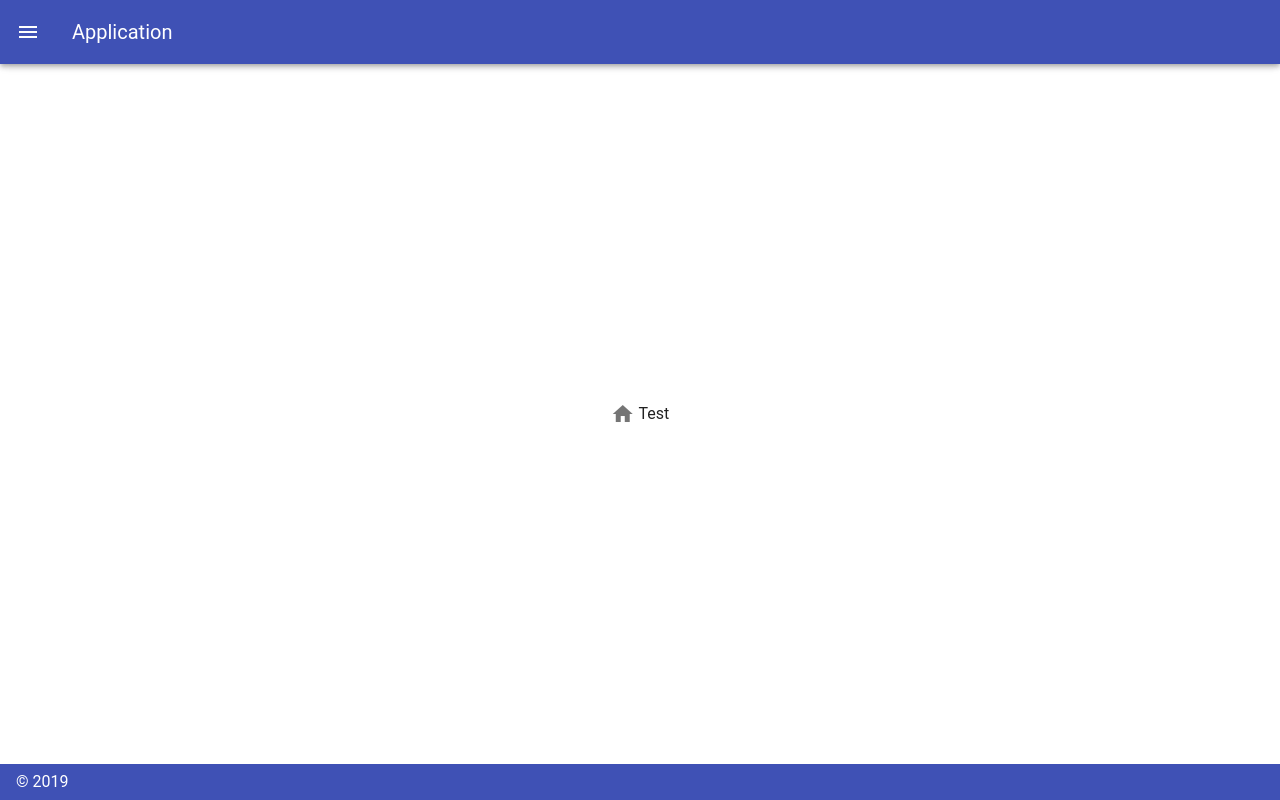
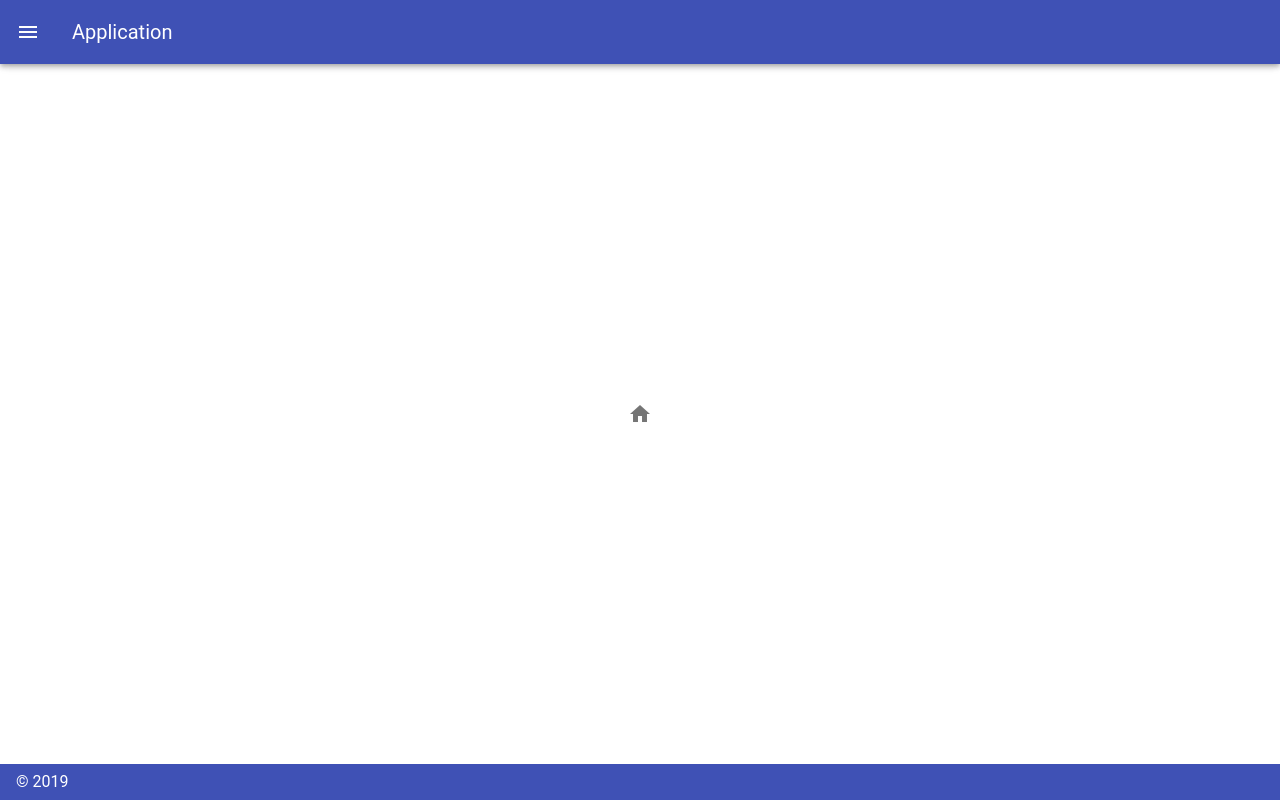
Before and after one commit to mschwebler-tgm/VueBasicsWorkshop, a Vue app: page / in a window 1280 px wide. Built offline with nearby package versions, Linux system fonts and the light colour scheme; a small style sheet from the web is missing.

Commit message:
Adds playground component.

```diff
--- a/src/App.vue
+++ b/src/App.vue
@@ -31,8 +31,7 @@
                 <v-layout align-center
                           justify-center>
                     <v-flex text-center>
-                        <v-icon>home</v-icon>
-                        Test
+                      <playground></playground>
                     </v-flex>
                 </v-layout>
             </v-container>
@@ -44,9 +43,11 @@
 </template>
 
 <script>
+    import Playground from "./components/Playground";
     export default {
         name: 'App',
-        data: () => ({
+      components: {Playground},
+      data: () => ({
             drawer: false,
         }),
         methods: {
--- /dev/null
+++ b/src/components/Playground.vue
@@ -0,0 +1,15 @@
+<template>
+    <div>
+        <v-icon>home</v-icon>
+    </div>
+</template>
+
+<script>
+    export default {
+        name: "Playground"
+    }
+</script>
+
+<style scoped>
+
+</style>
```
